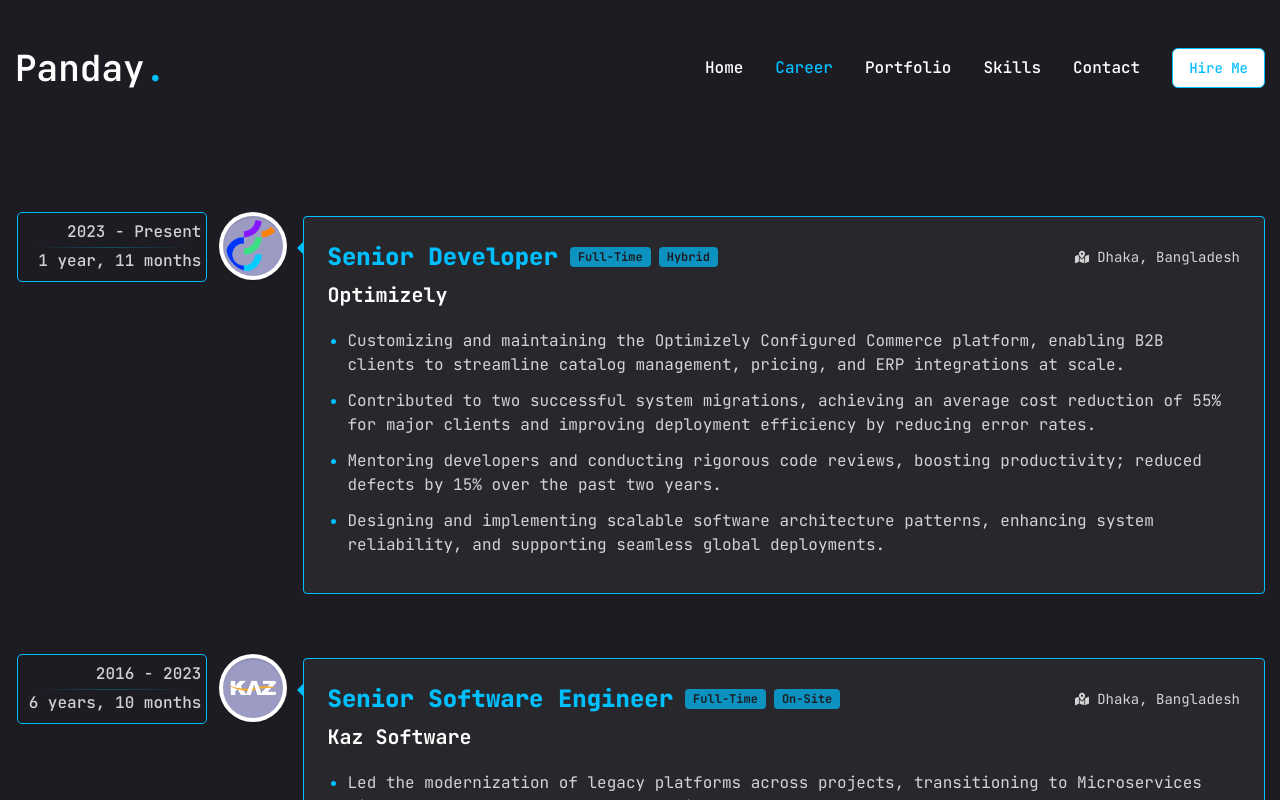
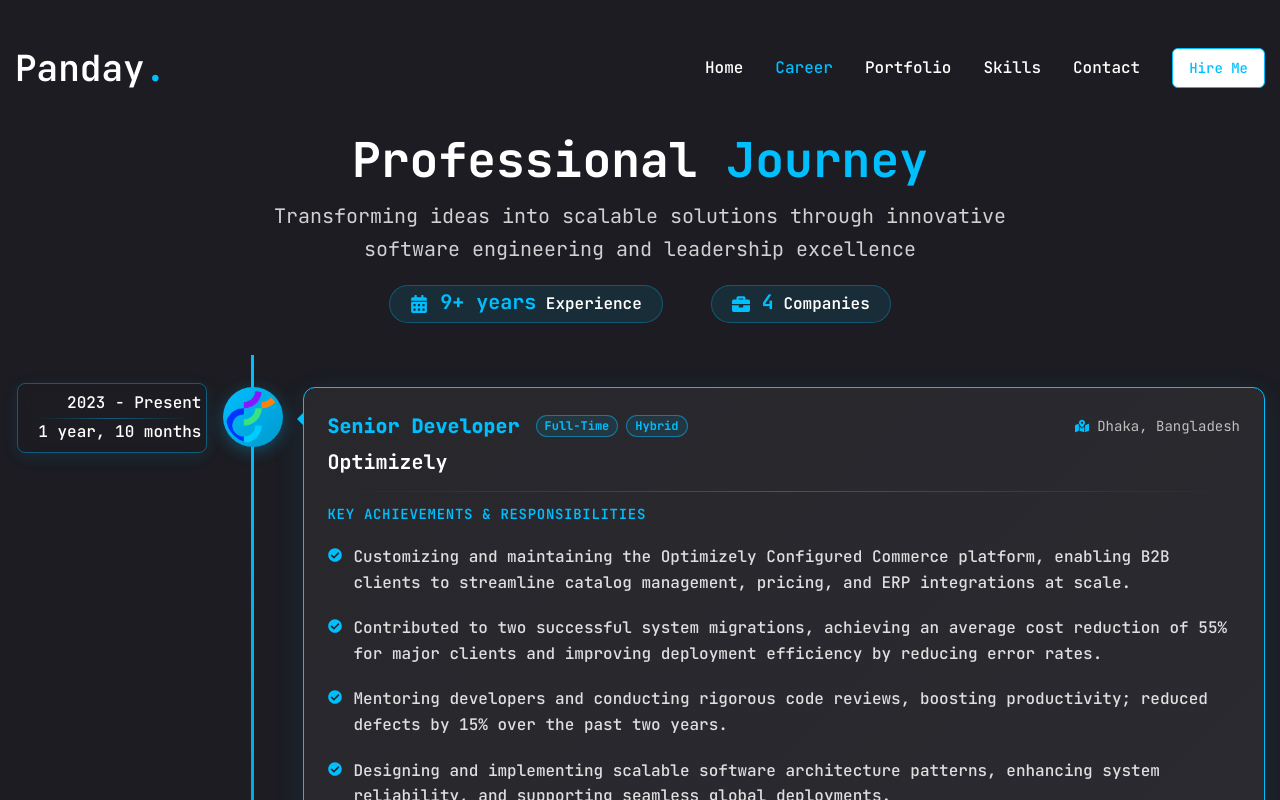
Before and after one commit to biswajitpanday/biswajitpanday.github.io, a Next.js app: page /career in a window 1280 px wide. Shown: the top 800 px of the page. Built offline with nearby package versions, Linux system fonts and the light colour scheme.

Commit message:
Career page design fix.

```diff
--- a/app/career/page.tsx
+++ b/app/career/page.tsx
@@ -1,5 +1,5 @@
 "use client";
-import { calculateFromToWithDuration } from "@/helpers/utility";
+import { calculateFromToWithDuration, calculateTotalExperience } from "@/helpers/utility";
 import Link from "next/link";
 import {
   VerticalTimeline,
@@ -7,7 +7,7 @@ import {
 } from "react-vertical-timeline-component";
 import "react-vertical-timeline-component/style.min.css";
 import Image from "next/image";
-import { FaMapMarkedAlt } from "react-icons/fa";
+import { FaMapMarkedAlt, FaBriefcase, FaCalendarAlt, FaCheckCircle } from "react-icons/fa";
 import { motion } from "framer-motion";
 
 interface TimelineItem {
@@ -27,7 +27,7 @@ const timeLineItems: TimelineItem[] = [
     position: "Senior Developer",
     company: "Optimizely",
     url: "https://optimizely.com",
-    startDate: new Date('2023, 3, 1'),
+    startDate: new Date(2023, 3, 1),
     endDate: new Date(),
     location: "Dhaka, Bangladesh",
     jobType: ["Full-Time", "Hybrid"],
@@ -43,8 +43,8 @@ const timeLineItems: TimelineItem[] = [
     position: "Senior Software Engineer",
     company: "Kaz Software",
     url: "https://kaz.com.bd",
-    startDate: new Date('2016, 5, 1'),
-    endDate: new Date('2023, 2, 31'),
+    startDate: new Date(2016, 5, 1),
+    endDate: new Date(2023, 2, 31),
     location: "Dhaka, Bangladesh",
     jobType: ["Full-Time", "On-Site"],
     responsibilities: [
@@ -59,8 +59,8 @@ const timeLineItems: TimelineItem[] = [
     position: "Software Engineer",
     company: "Chorki Limited",
     url: "https://chorki.com",
-    startDate: new Date('2015, 5, 1'),
-    endDate: new Date('2016, 4, 31'),
+    startDate: new Date(2015, 5, 1),
+    endDate: new Date(2016, 4, 31),
     location: "Dhaka, Bangladesh",
     jobType: ["Full-Time", "On-Site"],
     responsibilities: [
@@ -73,8 +73,8 @@ const timeLineItems: TimelineItem[] = [
     position: "Intern",
     company: "Brain Station-23",
     url: "https://brainstation-23.com",
-    startDate: new Date('2014, 8, 1'),
-    endDate: new Date('2014, 11, 31'),
+    startDate: new Date(2014, 8, 1),
+    endDate: new Date(2014, 11, 31),
     location: "Dhaka, Bangladesh",
     jobType: ["Full-Time", "On-Site"],
     responsibilities: [
@@ -86,6 +86,9 @@ const timeLineItems: TimelineItem[] = [
 ];
 
 const Career = () => {
+  const totalExperience = calculateTotalExperience(timeLineItems);
+  const totalCompanies = timeLineItems.length;
+
   return (
     <motion.section
       initial={{ opacity: 0 }}
@@ -93,28 +96,66 @@ const Career = () => {
         opacity: 1,
         transition: { delay: 0.4, duration: 0.2, ease: "easeIn" },
       }}
-      className="min-h-[80vh] flex flex-col justify-center py-12"
+      className="min-h-[80vh] flex flex-col"
     >
       <div className="container mx-auto">
-        <VerticalTimeline className="xl:custom-vt">
+        {/* Professional Header */}
+        <motion.div
+          initial={{ opacity: 0, y: -20 }}
+          animate={{ opacity: 1, y: 0 }}
+          transition={{ delay: 0.6, duration: 0.5 }}
+          className="text-center mb-8"
+        >
+          <h1 className="text-4xl xl:text-5xl font-bold text-white mb-4">
+            Professional <span className="text-secondary-default">Journey</span>
+          </h1>
+          <p className="text-xl text-white/80 mb-5 max-w-3xl mx-auto leading-relaxed">
+            Transforming ideas into scalable solutions through innovative software engineering and leadership excellence
+          </p>
+
+          {/* Experience Stats */}
+          <div className="flex flex-col sm:flex-row justify-center items-center gap-8 sm:gap-12">
+            <div className="inline-flex items-center gap-3 bg-secondary-default/10 border border-secondary-default/30 py-0.5 px-5 rounded-full">
+              <FaCalendarAlt className="text-secondary-default text-lg" />
+              <span className="text-white font-semibold">
+                <span className="text-secondary-default text-xl font-bold">{totalExperience}</span> Experience
+              </span>
+            </div>
+            <div className="inline-flex items-center gap-3 bg-secondary-default/10 border border-secondary-default/30 py-0.5 px-5 rounded-full">
+              <FaBriefcase className="text-secondary-default text-lg" />
+              <span className="text-white font-semibold">
+                <span className="text-secondary-default text-xl font-bold">{totalCompanies}</span> Companies
+              </span>
+            </div>
+          </div>
+        </motion.div>
+
+        {/* Timeline */}
+        <VerticalTimeline
+          className="xl:custom-vt"
+          animate={true}
+          lineColor="var(--color-secondary-default)"
+        >
           {timeLineItems.map((item, index) => {
             return (
               <VerticalTimelineElement
                 position={"right"}
                 className="vertical-timeline-element--work text-white/80 xl:custom-vt-element"
                 contentStyle={{
-                  background: "#27272c",
-                  color: "text-white",
-                  boxShadow: "none",
+                  background: "linear-gradient(135deg, #27272c 0%, #2a2a30 100%)",
+                  color: "#ffffff",
+                  boxShadow: "0 8px 32px rgba(0, 191, 255, 0.1)",
                   border: "1px solid var(--color-secondary-default)",
+                  borderRadius: "12px",
                 }}
                 contentArrowStyle={{
-                  borderRight: "7px solid  var(--color-secondary-default)",
+                  borderRight: "7px solid var(--color-secondary-default)",
                 }}
                 date={calculateFromToWithDuration(item.startDate, item.endDate)}
                 iconStyle={{
-                  background: "#9b9bc4",
-                  color: "var(--color-primary-default)",
+                  background: "linear-gradient(135deg, var(--color-secondary-default), #0099cc)",
+                  color: "#ffffff",
+                  boxShadow: "0 4px 16px rgba(0, 191, 255, 0.3)",
                 }}
                 icon={
                   <div className="flex w-[100%] h-[100%] justify-center items-center">
@@ -128,33 +169,34 @@ const Career = () => {
                   </div>
                 }
                 key={index}
+                visible={true}
               >
                 <div className="flex flex-col">
                   {/* Header Section with Position and Job Type Tags */}
                   <div className="flex flex-col xl:flex-row xl:items-center xl:justify-between gap-3 mb-2">
-                    <div className="flex flex-col xl:flex-row xl:items-center gap-3">
-                      <h3 className="vertical-timeline-element-title text-2xl font-extrabold text-secondary-default">
+                    <div className="flex flex-col xl:flex-row xl:items-center gap-4">
+                      <h3 className="vertical-timeline-element-title text-xl font-extrabold text-secondary-default">
                         {item.position}
                       </h3>
                       <div className="flex flex-wrap gap-2">
                         {item.jobType.map((type, index) => (
                           <span
                             key={index}
-                            className="inline-flex text-xs font-bold bg-secondary-default/70 text-primary/100 py-0.5 px-2 rounded"
+                            className="inline-flex text-xs font-bold bg-secondary-default/10 text-secondary-default border border-secondary-default/50 py-0.5 px-2 rounded-full"
                           >
                             {type}
                           </span>
                         ))}
                       </div>
                     </div>
-                    <span className="flex-none items-center gap-2 text-end text-white/80 text-sm xl:flex md:flex hidden">
-                      <FaMapMarkedAlt />
+                    <span className="flex items-center gap-2 text-white/70 text-sm">
+                      <FaMapMarkedAlt className="text-secondary-default" />
                       {item.location}
                     </span>
                   </div>
 
                   {/* Company Section */}
-                  <div className="vertical-timeline-element-subtitle flex w-full justify-between items-center mb-4">
+                  <div className="vertical-timeline-element-subtitle">
                     <Link
                       href={item.url}
                       className="group text-xl font-bold text-white transition-all duration-300 relative inline-block"
@@ -163,17 +205,26 @@ const Career = () => {
                       {item.company}
                       <span className="absolute bottom-0 left-0 w-0 h-0.5 bg-secondary-default transition-all duration-300 group-hover:w-full"></span>
                     </Link>
-                    <span className="flex items-center gap-2 text-end text-white/80 text-sm xl:hidden md:hidden">
-                      <FaMapMarkedAlt />
-                      {item.location}
-                    </span>
                   </div>
 
-                  <ul className="list-disc ps-5 custom-list-disc mt-5">
-                    {item.responsibilities.map((responsibility, index) => {
-                      return <li key={index} className="mb-3 text-white/80 leading-normal">{responsibility}</li>;
-                    })}
-                  </ul>
+                  {/* Modern Responsibilities Section */}
+                  <div className="space-y-1">
+                    <h4 className="text-sm font-semibold text-secondary-default uppercase tracking-wider mt-6">
+                      Key Achievements & Responsibilities
+                    </h4>
+                    <div className="space-y-1">
+                      {item.responsibilities.map((responsibility, index) => (
+                        <div key={index} className="flex items-baseline gap-3 group">
+                          <div className="flex-shrink-0 mt-1">
+                            <FaCheckCircle className="text-secondary-default text-sm group-hover:scale-110 transition-transform duration-200" />
+                          </div>
+                          <p className="text-white/85 leading-relaxed text-sm group-hover:text-white transition-colors duration-200">
+                            {responsibility}
+                          </p>
+                        </div>
+                      ))}
+                    </div>
+                  </div>
                 </div>
               </VerticalTimelineElement>
             );
--- a/app/globals.css
+++ b/app/globals.css
@@ -9,7 +9,7 @@
   :root {
     --radius: 0.5rem;
     /* --color-secondary-default: #00ff99; */
-    --color-secondary-default: #00BFFF;
+    --color-secondary-default: #00bfff;
     --color-primary-default: #1c1c22;
     --color-primary-contrast: #ffffff;
   }
@@ -24,6 +24,7 @@
     background-color: transparent !important;
   }
 
+  /* Desktop Timeline Styles */
   .custom-vt {
     width: 100% !important;
     max-width: 1280px !important;
@@ -31,13 +32,37 @@
 
   .custom-vt::before {
     left: 19% !important;
+    background: linear-gradient(
+      to bottom,
+      var(--color-secondary-default),
+      rgba(0, 191, 255, 0.5)
+    ) !important;
+    width: 3px !important;
   }
+
   .custom-vt .vertical-timeline-element-icon {
     left: 19% !important;
   }
+
   .custom-vt-element .vertical-timeline-element-content {
     width: 77% !important;
   }
+
+     .vertical-timeline-element-subtitle {
+     position: relative;
+     margin-bottom: 1.5rem;
+   }
+
+   .vertical-timeline-element-subtitle::after {
+     content: "";
+     position: absolute;
+     bottom: -0.75rem;
+     left: 0;
+     right: 0;
+     height: 1px;
+     background: linear-gradient(90deg, transparent, #00bfff66, transparent);
+   }
+
   .custom-vt-element .vertical-timeline-element-date {
     right: 110% !important;
     white-space: pre-line;
@@ -47,13 +72,14 @@
     font-weight: 500;
     opacity: 1 !important;
     padding: 5px !important;
-    border-radius: 5px;
-    border: 1px solid rgba(0, 191, 255, 1);
-    backdrop-filter: blur(5px);
+    border-radius: 8px;
+    border: 1px solid rgba(0, 191, 255, 0.4);
+    backdrop-filter: blur(8px);
     position: relative;
     min-width: 140px;
     max-width: 190px;
     top: -5px !important;
+    box-shadow: 0 4px 16px rgba(0, 191, 255, 0.1);
   }
 
   /* Style for the duration line */
@@ -64,21 +90,38 @@
     left: 1rem;
     right: 1rem;
     height: 1px;
-    background: linear-gradient(90deg, transparent, rgba(0, 191, 255, 0.3), transparent);
+    background: linear-gradient(
+      90deg,
+      transparent,
+      rgba(0, 191, 255, 0.4),
+      transparent
+    );
   }
 
   /* Mobile and tablet responsiveness for timeline */
   @media (max-width: 1279px) {
     .custom-vt::before {
-      left: 50% !important;
+      left: 30px !important;
+      background: linear-gradient(
+        to bottom,
+        var(--color-secondary-default),
+        rgba(0, 191, 255, 0.5)
+      ) !important;
+      width: 3px !important;
     }
+
     .custom-vt .vertical-timeline-element-icon {
-      left: 50% !important;
+      left: 30px !important;
+      width: 50px !important;
+      height: 50px !important;
+      margin-left: -25px !important;
     }
+
     .custom-vt-element .vertical-timeline-element-content {
-      width: 85% !important;
-      margin-left: 15% !important;
+      width: calc(100% - 80px) !important;
+      margin-left: 80px !important;
     }
+
     .custom-vt-element .vertical-timeline-element-date {
       position: relative !important;
       right: auto !important;
@@ -87,12 +130,48 @@
       text-align: left;
       color: rgba(255, 255, 255, 0.9);
       font-weight: 500;
-      background: linear-gradient(135deg, rgba(0, 191, 255, 0.15), rgba(0, 191, 255, 0.08));
-      padding: 0.625rem 0.875rem;
-      border-radius: 0.375rem;
-      border: 1px solid rgba(0, 191, 255, 0.25);
+      background: linear-gradient(
+        135deg,
+        rgba(0, 191, 255, 0.15),
+        rgba(0, 191, 255, 0.08)
+      );
+      padding: 10px 14px !important;
+      border-radius: 6px;
+      border: 1px solid rgba(0, 191, 255, 0.3);
       backdrop-filter: blur(8px);
       min-width: auto;
+      max-width: none;
+      top: auto !important;
+      box-shadow: 0 2px 8px rgba(0, 191, 255, 0.1);
+    }
+
+    .custom-vt-element .vertical-timeline-element-date::after {
+      bottom: 45%;
+    }
+  }
+
+  /* Extra small screens */
+  @media (max-width: 640px) {
+    .custom-vt::before {
+      left: 20px !important;
+    }
+
+    .custom-vt .vertical-timeline-element-icon {
+      left: 20px !important;
+      width: 40px !important;
+      height: 40px !important;
+      margin-left: -20px !important;
+    }
+
+    .custom-vt-element .vertical-timeline-element-content {
+      width: calc(100% - 60px) !important;
+      margin-left: 60px !important;
+      padding: 1rem !important;
+    }
+
+    .custom-vt-element .vertical-timeline-element-date {
+      padding: 8px 12px !important;
+      font-size: 0.8rem;
     }
   }
 }
--- a/helpers/utility.ts
+++ b/helpers/utility.ts
@@ -32,3 +32,26 @@ export const calculateFromToWithDuration = (startDate: Date, endDate: Date) => {
   const duration = calculateDuration(startDate, endDate);
   return `${dateRange}\n${duration}`;
   };
+
+export const calculateTotalExperience = (positions: Array<{startDate: Date, endDate: Date}>) => {
+  let totalMonths = 0;
+
+  positions.forEach(position => {
+    const start = new Date(position.startDate);
+    const end = new Date(position.endDate);
+    const years = end.getFullYear() - start.getFullYear();
+    const months = end.getMonth() - start.getMonth();
+    totalMonths += years * 12 + months;
+  });
+
+  const displayYears = Math.floor(totalMonths / 12);
+  const displayMonths = totalMonths % 12;
+
+  if (displayYears === 0) {
+    return `${displayMonths} month${displayMonths > 1 ? 's' : ''}`;
+  } else if (displayMonths === 0) {
+    return `${displayYears} year${displayYears > 1 ? 's' : ''}`;
+  } else {
+    return `${displayYears}+ years`;
+  }
+};
```
